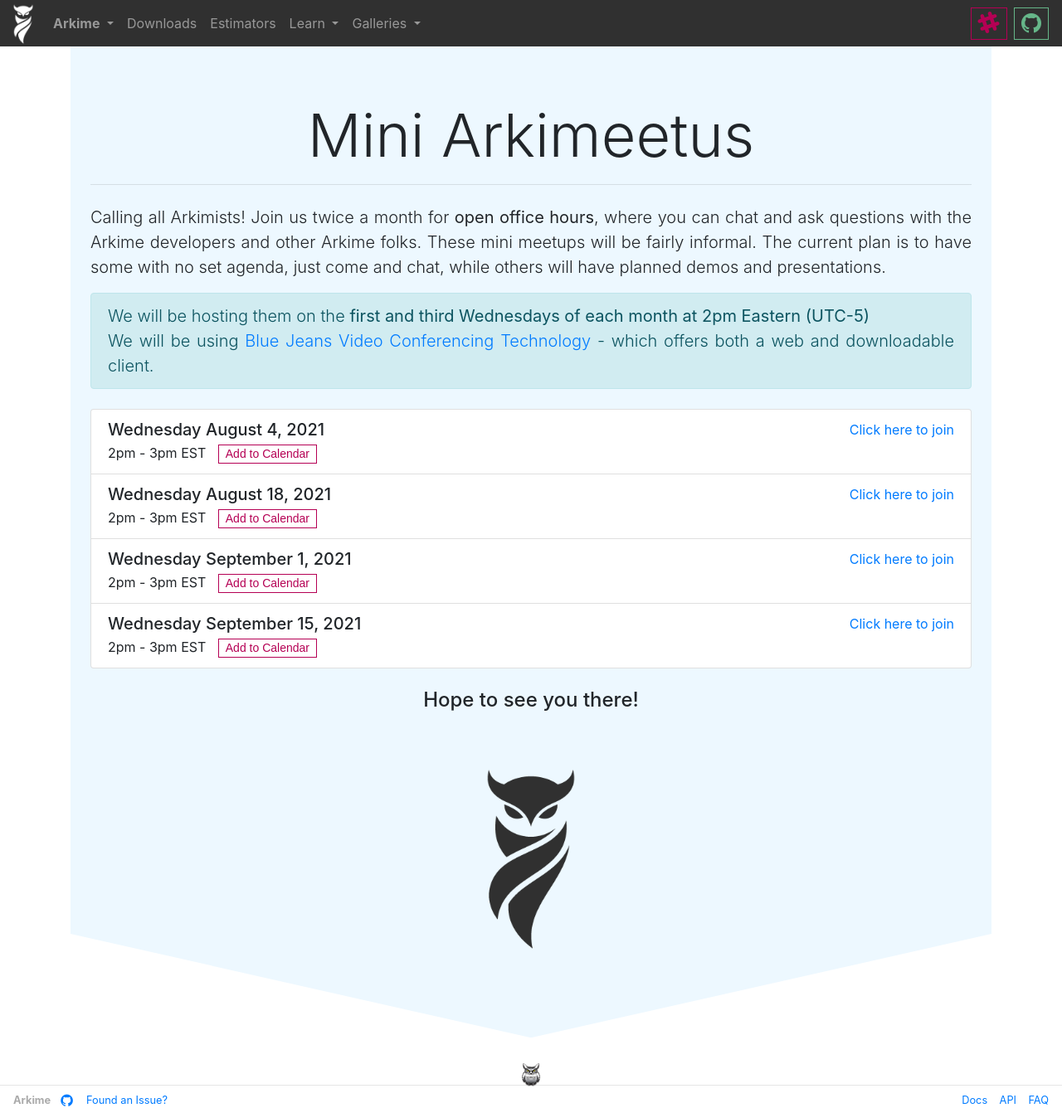
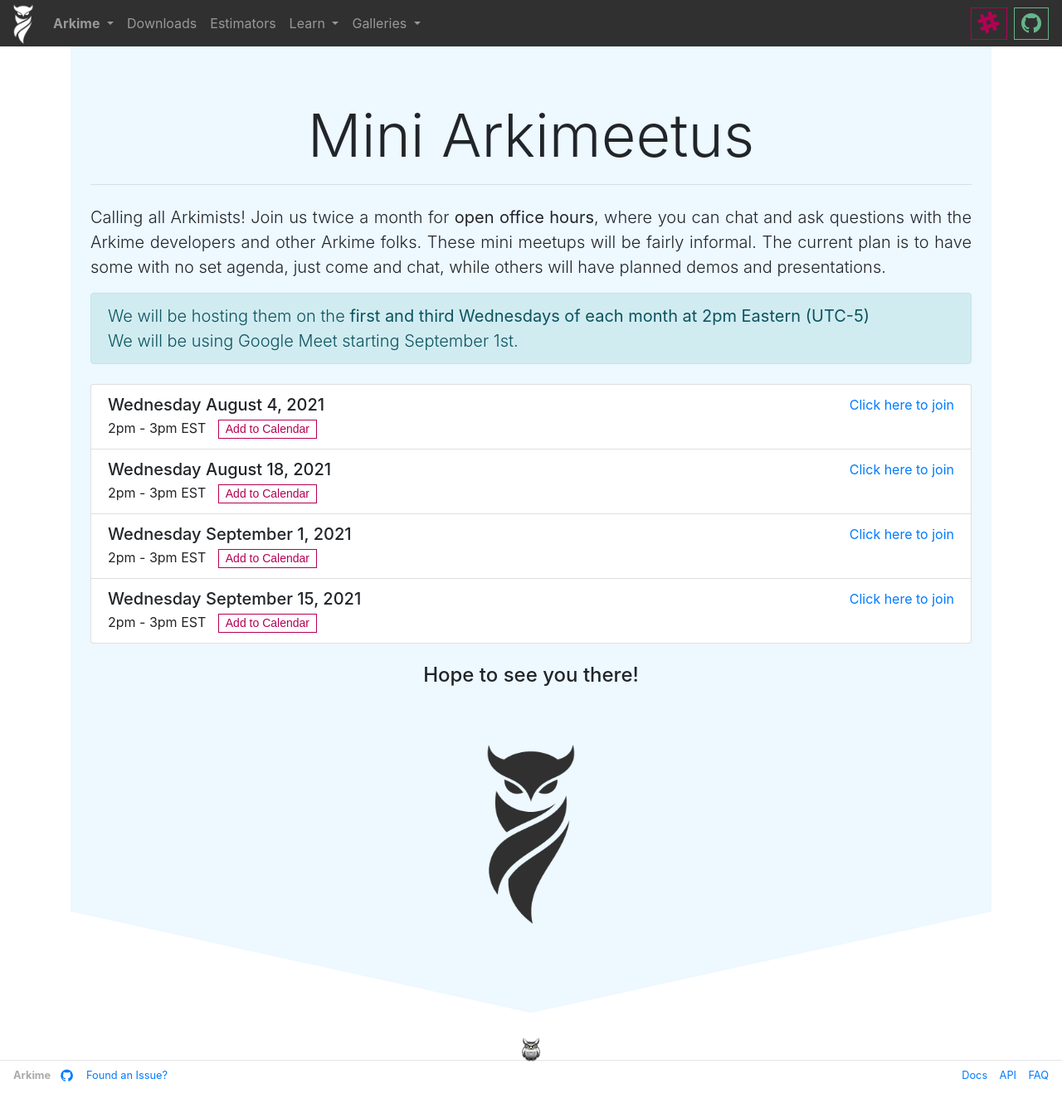
Before and after one commit to arkime/arkimeweb, a Jekyll site: the page built from mini-arkimeetus.html, in a window 1280 px wide and 1336 px high. Shown: the whole window at 83% size. Built offline with Jekyll 4.4.1, drawn with Linux system fonts in a browser that asks for light colours.

Commit message:
switch url for today to meet

```diff
--- a/mini-arkimeetus.html
+++ b/mini-arkimeetus.html
@@ -74,11 +74,7 @@
               We will be hosting them on the <strong>first and third Wednesdays
               of each month at 2pm Eastern (UTC-5)</strong>
               <br>
-              We will be using
-              <a href="https://www.bluejeans.com/"
-                class="no-decoration">
-                Blue Jeans Video Conferencing Technology
-              </a> -  which offers both a web and downloadable client.
+              We will be using Google Meet starting September 1st.
             </p>
             <p class="lead mt-4">
               <ul class="list-group">
@@ -130,7 +126,7 @@
                 <li class="list-group-item">
                   <div class="d-flex w-100 justify-content-between">
                     <h5 class="mb-1">Wednesday September 15, 2021</h5>
-                    <a class="no-decoration" href="https://bluejeans.com/278053542">
+                    <a class="no-decoration" href="https://meet.google.com/ctf-tphb-zgd">
                       Click here to join
                     </a>
                   </div>
```
